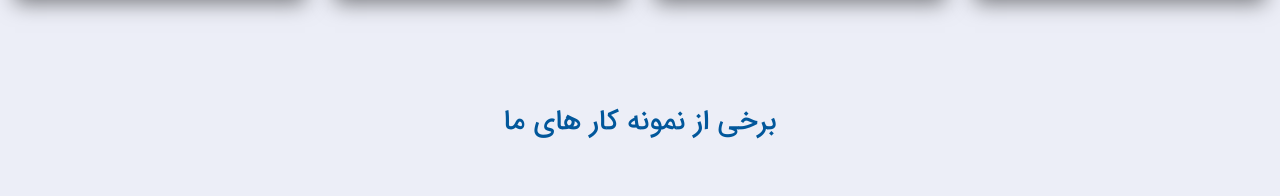
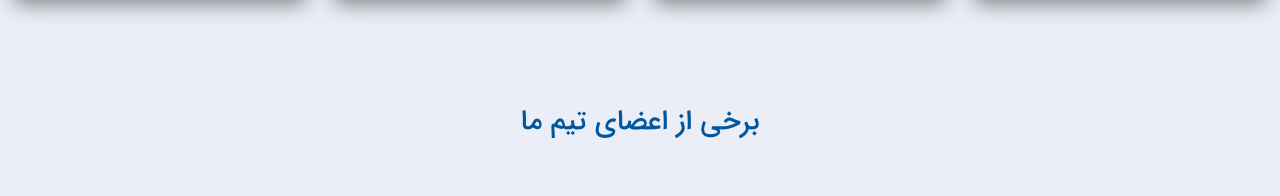
Before and after one commit to KavehKarami/shop-theme-react, a React (Create React App) app: page / in a window 1280 px wide. Shown: the part 1267-1463 px from the top of the page. Built offline with nearby package versions, Linux system fonts and the light colour scheme.

Commit message:
fix some issues of write

```diff
--- a/src/app/components/home/OurTeamSection.jsx
+++ b/src/app/components/home/OurTeamSection.jsx
@@ -6,7 +6,7 @@ import OurTeamCard from '../shared/cards/OurTeamCard';
 
 const OurTeamSection = () => {
   return (
-    <Section title="برخی از نمونه کار های ما">
+    <Section title="برخی از اعضای تیم ما">
       <CardContainer className="col-12 col-sm-4" boxClass="row flex-sm-column flex-lg-row">
         <CardBox className="col-12 col-sm-12 col-lg-6 card-box" >
           <OurTeamCard person="کاوه کرمی" position="برنامه نویس" imgURL={require('../../../assets/img/team.jpg')} />
```
